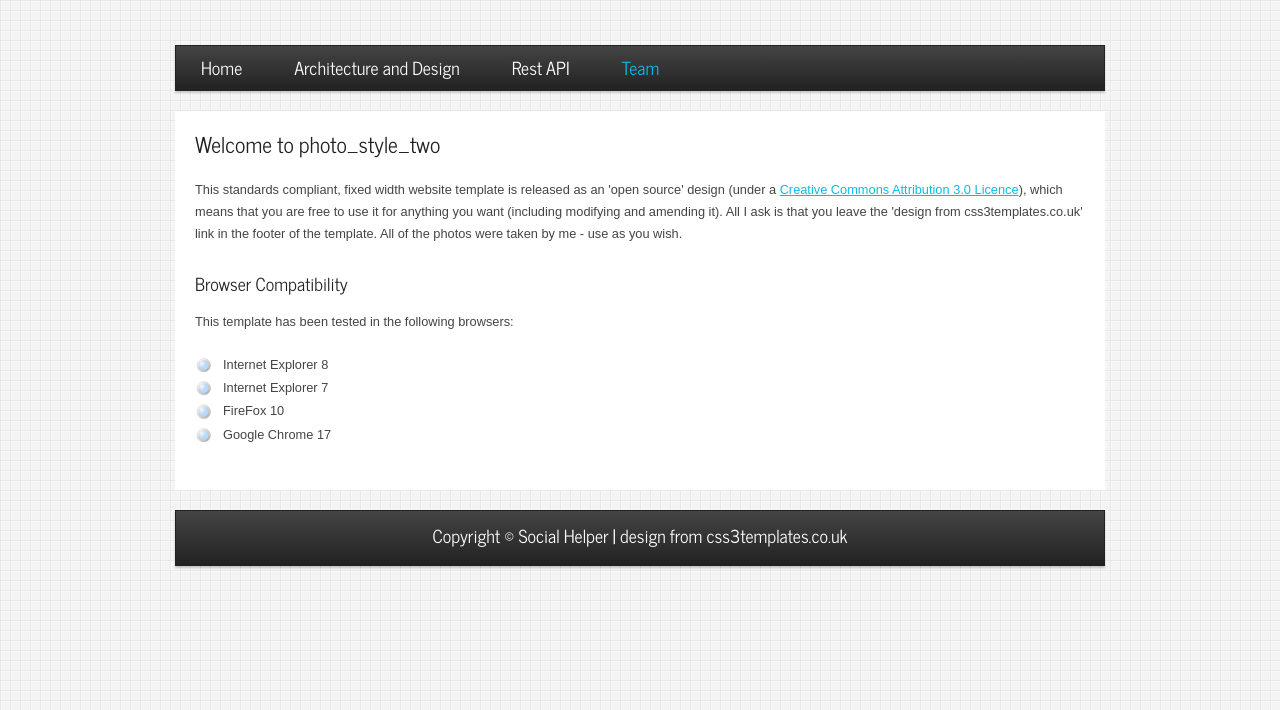
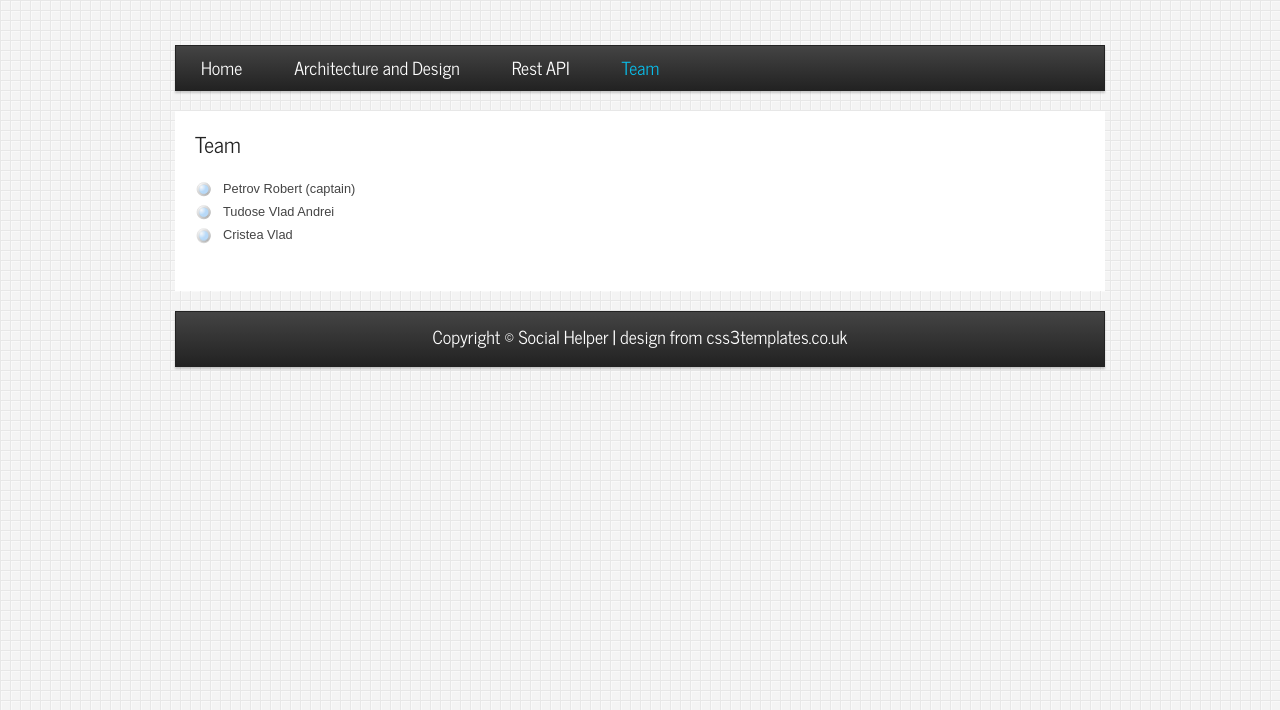
Before and after one commit to VladTudose/sh, a plain HTML site: page team.html in a window 1280 px wide. Shown: the part 90-800 px from the top of the page. Drawn offline with Linux system fonts and the light colour scheme.

Commit message:
Details for team tab

```diff
--- a/team.html
+++ b/team.html
@@ -31,15 +31,11 @@
 
     <div id="site_content">
       <div id="content">
-        <h1>Welcome to photo_style_two</h1>
-        <p>This standards compliant, fixed width website template is released as an 'open source' design (under a <a href="http://creativecommons.org/licenses/by/3.0">Creative Commons Attribution 3.0 Licence</a>), which means that you are free to use it for anything you want (including modifying and amending it). All I ask is that you leave the 'design from css3templates.co.uk' link in the footer of the template. All of the photos were taken by me - use as you wish.</p>
-        <h3>Browser Compatibility</h3>
-        <p>This template has been tested in the following browsers:</p>
+        <h1>Team</h1>
         <ul>
-          <li>Internet Explorer 8</li>
-          <li>Internet Explorer 7</li>
-          <li>FireFox 10</li>
-          <li>Google Chrome 17</li>
+          <li>Petrov Robert (captain)</li>
+          <li>Tudose Vlad Andrei</li>
+          <li>Cristea Vlad</li>
         </ul>
       </div>
     </div>
```
